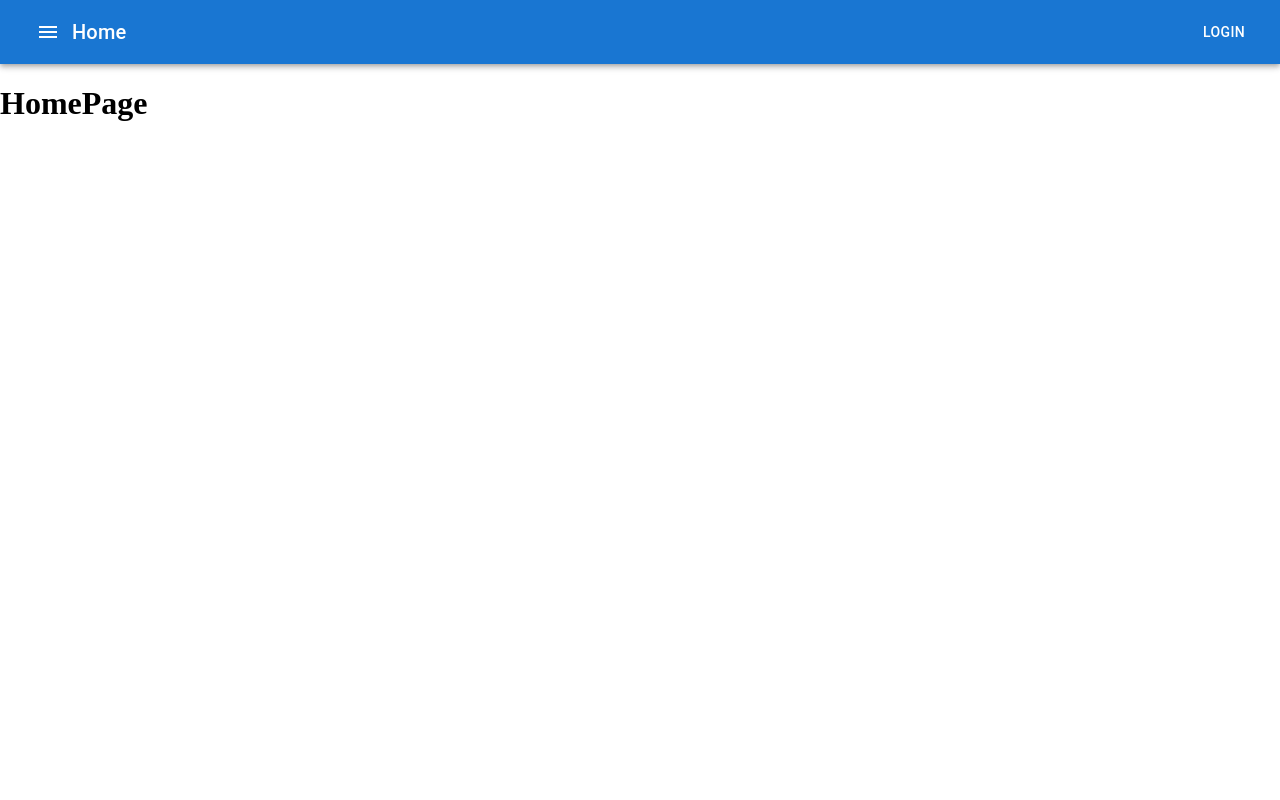
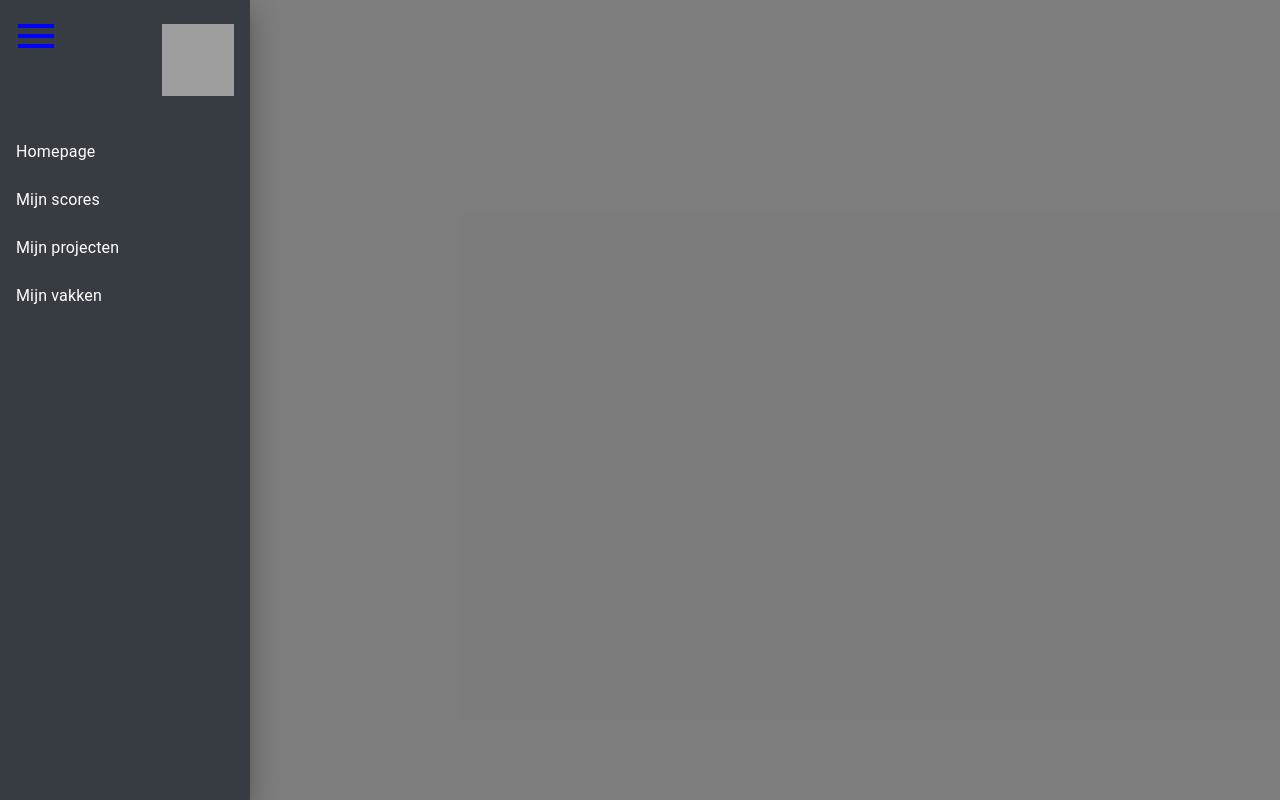
Before and after one commit to SELab-2/UGent-3, a React (Vite) app in the folder frontend/: page / in a window 1280 px wide. Both pictures are taken after a click on the button 48 px from the left and 32 px from the top of the page. Built offline with nearby package versions, Linux system fonts and the light colour scheme; grey boxes are pictures that could not be loaded.

Commit message:
First attempt at navbar

```diff
--- a/frontend/src/App.tsx
+++ b/frontend/src/App.tsx
@@ -1,6 +1,5 @@
-import { BrowserRouter, Route, Routes } from "react-router-dom";
-import Home from "./pages/home/Home";
-import { Header } from "./components/Header/Header";
+import { BrowserRouter } from "react-router-dom";
+import Navbar from "./components/Header/Navbar";
 
 /**
  * This component is the main application component that will be rendered by the ReactDOM.
@@ -9,10 +8,7 @@ import { Header } from "./components/Header/Header";
 function App(): JSX.Element {
   return (
     <BrowserRouter>
-      <Header />
-      <Routes>
-        <Route index element={<Home />} />
-      </Routes>
+      <Navbar/>
     </BrowserRouter>
   );
 }
--- /dev/null
+++ b/frontend/src/components/Header/Navbar.tsx
@@ -0,0 +1,107 @@
+import React, { useState } from "react";
+import {
+  Avatar,
+  IconButton,
+  List,
+  ListItemText,
+  makeStyles,
+  CssBaseline,
+  Drawer,
+  Grid
+} from "@material-ui/core";
+import { ListItemButton } from '@mui/material';
+import {
+  Menu
+} from "@material-ui/icons";
+import { useNavigate } from "react-router-dom";
+
+const useStyles = makeStyles((theme) => ({
+  menuSliderContainer: {
+    width: 250,
+    background: "#373b42",
+    height: "100%"
+  },
+  avatar: {
+    margin: "0.5rem auto",
+    padding: "1rem",
+    width: theme.spacing(13),
+    height: theme.spacing(13)
+  },
+  listItem: {
+    color: "white"
+  },
+  iconButton: {
+    color: "blue"
+  }
+}));
+
+function NavBarItem(link: string, text: string) {
+  const navigate = useNavigate();
+  const classes = useStyles();
+
+  return (
+    <ListItemButton
+      onClick={() => {return navigate(link)}}
+    >
+      <ListItemText primary={text} className={classes.listItem} />
+    </ListItemButton>
+  );
+}
+
+export default function Navbar() {
+  const classes = useStyles();
+  const [open, setOpen] = useState(false);
+
+  const isStudent = true;
+
+  const toggleSlider = (openState: boolean) => () => {
+    setOpen(openState);
+  };
+
+  const listItems = [
+    {link: "/", text: "Homepage"},
+    {link: "/projects", text: "Mijn projecten"},
+    {link: "/courses", text: "Mijn vakken"}
+  ]
+
+  if (isStudent) {
+    listItems.splice(1, 0, {link: "/scores", text: "Mijn scores"});
+  }
+
+  const sideList = () => (
+    <Grid container direction="column" className={classes.menuSliderContainer}>
+      <Grid item container direction="row" alignItems="flex-start">
+        <IconButton onClick={toggleSlider(!open)} className={classes.iconButton}>
+          <Menu style={{fontSize:"3rem"}} />
+        </IconButton>
+        <Avatar
+          className={classes.avatar}
+          src="https://i.ibb.co/rx5DFbs/avatar.png"
+          alt="Juaneme8"
+          style={{ margin: "0.5rem 0 0.5rem auto" }}
+        />
+      </Grid>
+      <Grid item>
+      </Grid>
+      <Grid item>
+        <List>
+          {listItems.map((listItem) => (
+            NavBarItem(listItem.link, listItem.text)
+          ))}
+        </List>
+      </Grid>
+    </Grid>
+  );
+
+  return (
+    <>
+      <CssBaseline />
+      <IconButton className={classes.iconButton} onClick={toggleSlider(!open)} style={{ position: 'absolute', top: 0, left: 0 }}>
+        <Menu style={{fontSize:"3rem"}} />
+      </IconButton>
+      <Drawer open={open} anchor="left" onClose={toggleSlider(false)}>
+        {sideList()}
+      </Drawer>
+    </>
+  );
+}
```
